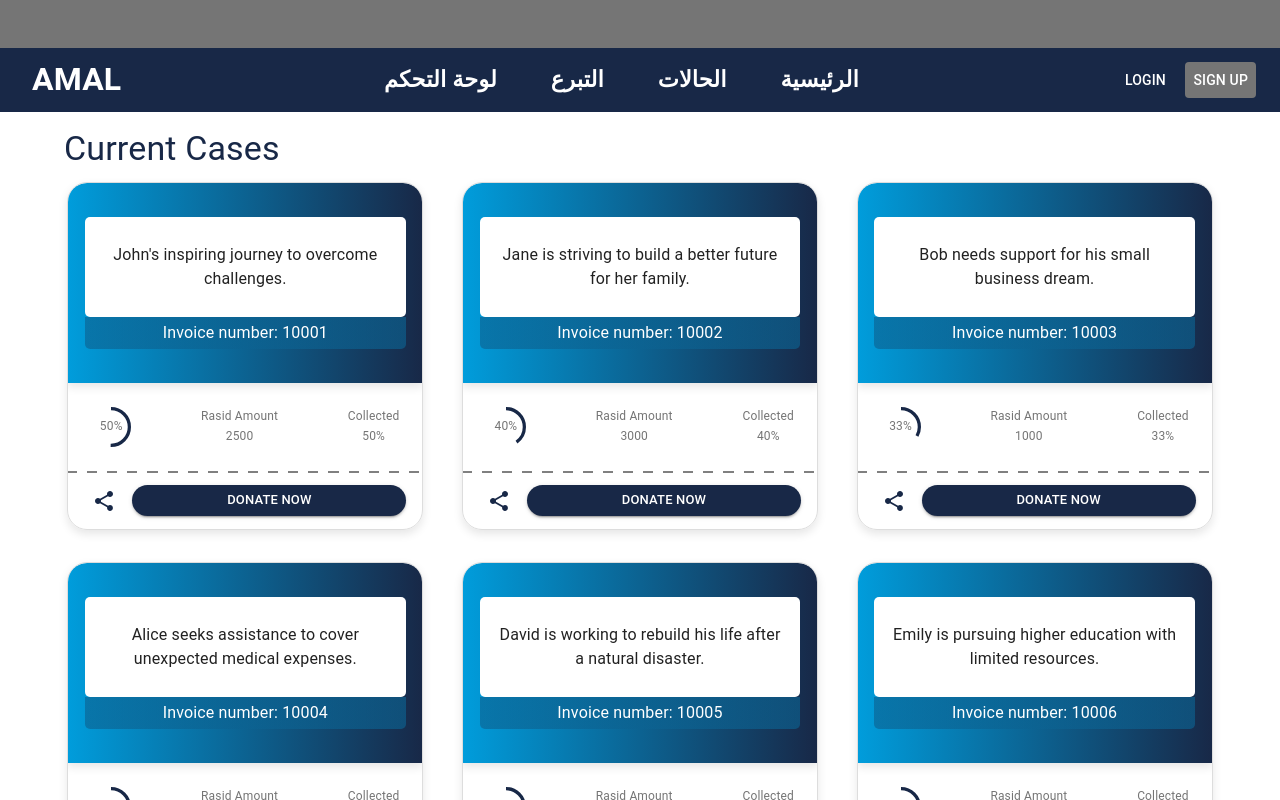
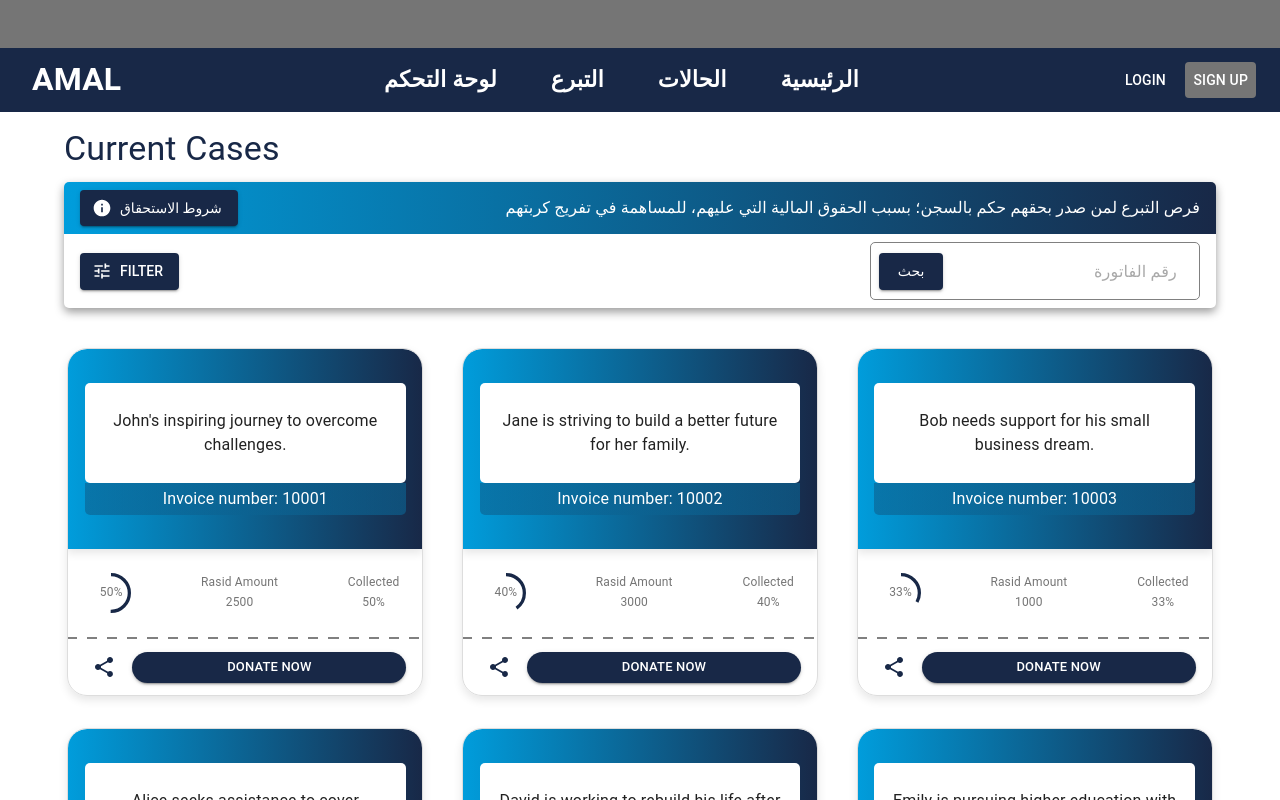
Before and after one commit to husseinzahran7/Front-end-Forijat, a React (Vite) app: page /Cases in a window 1280 px wide. Shown: the top 800 px of the page. Built offline with nearby package versions, Linux system fonts and the light colour scheme.

Commit message:
add filter to cases

```diff
--- a/src/components/Card.jsx
+++ b/src/components/Card.jsx
@@ -2,7 +2,6 @@ import React from 'react'
 import { Container, Typography, Grid, Card, CardContent, CardActions, Button, LinearProgress, Box, IconButton, useTheme } from '@mui/material'
 import CircularProgress from '@mui/material/CircularProgress';
 import ShareIcon from '@mui/icons-material/Share'
-
 // This is a mock data array. In a real application, you would fetch this data from your API.
 const mockCases = [
   { id: 1, name: 'John Doe', amount: 5000, raised: 2500 },
--- a/src/userPages/Cases.jsx
+++ b/src/userPages/Cases.jsx
@@ -8,11 +8,14 @@ import {
   DialogContentText,
   TextField,
   DialogActions,
+  useTheme,
 } from '@mui/material'
 
 import ShareIcon from '@mui/icons-material/Share'
 import ContentCopyIcon from '@mui/icons-material/ContentCopy'
 import CardC from '../components/Card';
+import InfoIcon from '@mui/icons-material/Info';
+import TuneIcon from '@mui/icons-material/Tune';
 
 // This is a mock data array. In a real application, you would fetch this data from your API.
 const mockCases = [
@@ -60,7 +63,7 @@ const lang = {
 function Cases() {
   const [currentPage, setCurrentPage] = useState(1);
   const casesPerPage = 12; // Number of cases per page
-
+  const theme = useTheme();
   const [shareDialogOpen, setShareDialogOpen] = useState(false);
   const [selectedCase, setSelectedCase] = useState(null);
 
@@ -98,11 +101,82 @@ function Cases() {
         Current Cases
       </Typography>
 
+      <Box
+        sx={{
+          display: "flex",
+          flexDirection: "column",
+          boxShadow: '0px 4px 10px rgba(0, 0, 0, 0.4)',
+          borderRadius: "5px",
+          overflow: "hidden",
+          mb: 5,
+          alignSelf: "center",
+        }}
+      >
+        {/* top */}
+        <Box sx={{
+          display: "flex",
+          justifyContent: "space-between",
+          alignItems: "center",
+          background: 'linear-gradient(to left, #182847, #009DDC)',
+          py: 1,
+          px: 2,
+        }}
+        >
+
+          <Button startIcon={<InfoIcon />} variant='contained'>
+            شروط الاستحقاق
+          </Button>
+          <Box>
+            <Typography color='white'>
+              فرص التبرع لمن صدر بحقهم حكم بالسجن؛ بسبب الحقوق المالية التي عليهم، للمساهمة في تفريج كربتهم
+            </Typography>
+          </Box>
+        </Box>
+        {/* bottom */}
+        <Box sx={{
+          display: "flex",
+          flexDirection: "row-reverse",
+          alignItems: "center",
+          justifyContent: "space-between",
+          py: 1,
+          px: 2
+        }}>
+          <Box sx={{
+            display: "flex",
+            alignItems: "center",
+            border: "1px solid Gray",
+            borderRadius:"5px",
+            px: 1,
+
+          }}>
+
+            <Button variant='contained'>
+              بحث
+            </Button>
+            <div dir="rtl">
+              <TextField id="outlined-basic" sx={{
+                '& .MuiOutlinedInput-root': {
+                  '& fieldset': {
+                    border: 'none', // Remove border
+                  },
+                },
+              }} type='number' placeholder='رقم الفاتورة ' />
+            </div>
+
+          </Box>
+
+          <Button startIcon={<TuneIcon />} variant='contained'>
+            Filter
+          </Button>
+        </Box>
+      </Box>
+
+
       <Grid container spacing={4}>
         {/* <CardC/> */}
         {currentCases.map((case_) => (
           <Grid item key={case_.id} xs={12} sm={6} md={6} lg={4} container justifyContent="center" >
-            <CardC id={case_.id} Story={ case_.story} totalAmount={case_.amount} raisedAmount={case_.raised} InvioceNumber={case_.invoiceNumber} handleShareClick={handleShareClick} case_={case_}/>
+            <CardC id={case_.id} Story={case_.story} totalAmount={case_.amount} raisedAmount={case_.raised} InvioceNumber={case_.invoiceNumber} handleShareClick={handleShareClick} case_={case_} />
           </Grid>
         ))}
       </Grid>
```
